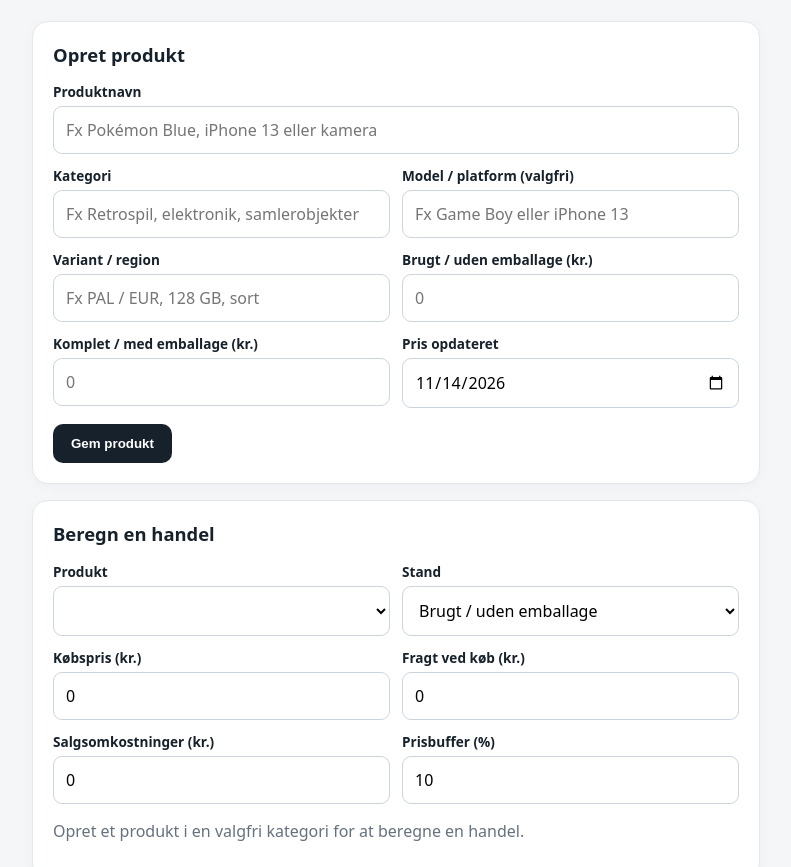
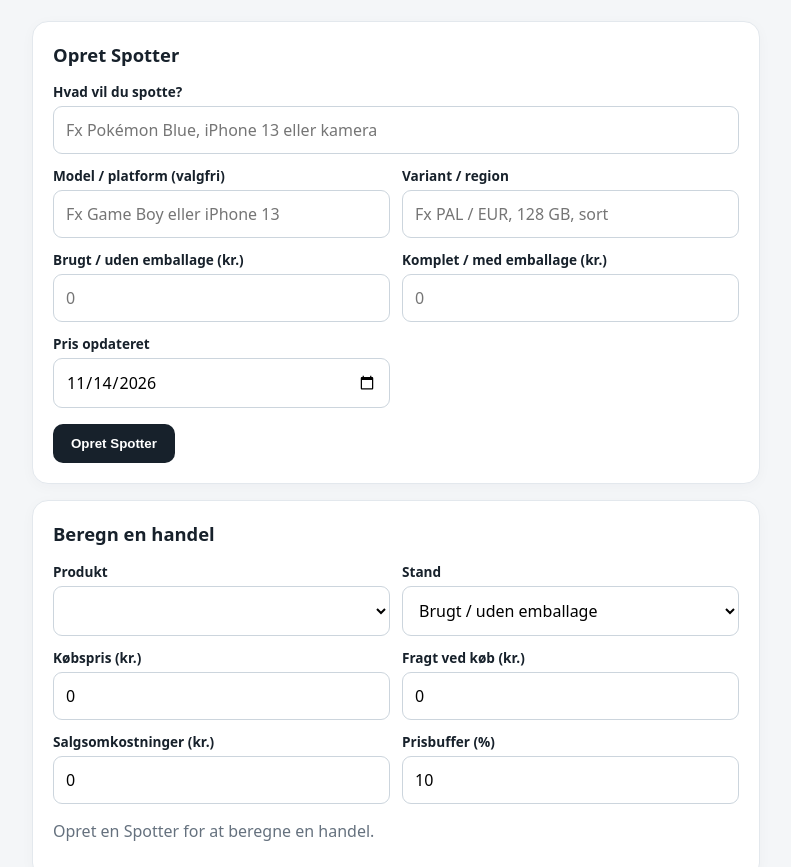
Before and after one commit to Atomicnumber36/marginspotter, a plain HTML site: page index.html in a window 1280 px wide. Shown: the part 108-975 px from the top of the page, without its empty margins (244-1035 px from the left). Drawn offline with Linux system fonts and the light colour scheme.

Commit message:
Simplify product creation into universal Create Spotter flow

```diff
--- a/index.html
+++ b/index.html
@@ -3,14 +3,14 @@
 <style>
 :root{font-family:system-ui,-apple-system,sans-serif;color:#17212b;background:#f4f6f8}*{box-sizing:border-box}body{margin:0}main{max-width:760px;margin:auto;padding:24px 16px 60px}header{margin-bottom:24px}h1{margin:0;font-size:2rem}p{color:#65717e}section{background:white;border:1px solid #e3e8ed;border-radius:16px;padding:20px;margin:16px 0;box-shadow:0 3px 14px #10203008}h2{font-size:1.15rem;margin-top:0}.grid{display:grid;grid-template-columns:repeat(2,minmax(0,1fr));gap:12px}.full{grid-column:1/-1}label{display:block;font-size:.85rem;font-weight:600;margin-bottom:5px}input,select{width:100%;border:1px solid #ccd5dd;border-radius:9px;padding:12px;font:inherit;background:white}button{border:0;border-radius:10px;background:#17212b;color:white;padding:12px 18px;font-weight:650;cursor:pointer}button.secondary{background:#edf0f3;color:#17212b}button.danger{background:#fff0f0;color:#a22}button:focus-visible,input:focus-visible,select:focus-visible{outline:3px solid #8cb8ff}.actions{display:flex;gap:8px;flex-wrap:wrap;margin-top:16px}.item{border-top:1px solid #edf0f2;padding:14px 0}.item:first-child{border:0}.meta{color:#65717e;font-size:.85rem}.positive{color:#087b53;font-weight:700}.negative{color:#b43838;font-weight:700}.stat{font-size:1.5rem;font-weight:750}small{color:#65717e}@media(max-width:450px){.grid{grid-template-columns:1fr}.full{grid-column:auto}}
 </style></head><body><main><header><h1>MarginSpotter</h1><p>Find plads til fortjeneste. Priserne indtaster du selv – dine data gemmes lokalt i denne browser.</p></header>
-<section><h2>Opret produkt</h2><form id="form"><div class="grid">
-<div class="full"><label for="name">Produktnavn</label><input id="name" required maxlength="120" placeholder="Fx Pokémon Blue, iPhone 13 eller kamera"></div>
-<div><label for="category">Kategori</label><input id="category" required placeholder="Fx Retrospil, elektronik, samlerobjekter"></div><div><label for="platform">Model / platform (valgfri)</label><input id="platform" placeholder="Fx Game Boy eller iPhone 13"></div>
+<section><h2>Opret Spotter</h2><form id="form"><div class="grid">
+<div class="full"><label for="name">Hvad vil du spotte?</label><input id="name" required maxlength="120" placeholder="Fx Pokémon Blue, iPhone 13 eller kamera"></div>
+<div><label for="platform">Model / platform (valgfri)</label><input id="platform" placeholder="Fx Game Boy eller iPhone 13"></div>
 <div><label for="region">Variant / region</label><input id="region" placeholder="Fx PAL / EUR, 128 GB, sort"></div>
 <div><label for="loose">Brugt / uden emballage (kr.)</label><input id="loose" type="number" min="0" step=".01" placeholder="0"></div>
 <div><label for="cib">Komplet / med emballage (kr.)</label><input id="cib" type="number" min="0" step=".01" placeholder="0"></div>
 <div><label for="date">Pris opdateret</label><input id="date" type="date" required></div>
-</div><div class="actions"><button type="submit">Gem produkt</button></div></form></section>
+</div><div class="actions"><button type="submit">Opret Spotter</button></div></form></section>
 <section><h2>Beregn en handel</h2><div class="grid">
 <div><label for="product">Produkt</label><select id="product"></select></div><div><label for="condition">Stand</label><select id="condition"><option value="loose">Brugt / uden emballage</option><option value="cib">Komplet / med emballage</option></select></div>
 <div><label for="purchase">Købspris (kr.)</label><input id="purchase" type="number" min="0" step=".01" value="0"></div>
@@ -18,7 +18,7 @@
 <div><label for="fees">Salgsomkostninger (kr.)</label><input id="fees" type="number" min="0" step=".01" value="0"></div>
 <div><label for="buffer">Prisbuffer (%)</label><input id="buffer" type="number" min="0" max="100" step="1" value="10"></div>
 </div><div id="result" aria-live="polite" style="margin-top:16px"></div></section>
-<section><h2>Mine produkter</h2><div id="items"></div></section>
+<section><h2>Mine Spottere</h2><div id="items"></div></section>
 </main><script>
 const key='marginspotter.products.v1';const $=id=>document.getElementById(id);const money=n=>new Intl.NumberFormat('da-DK',{style:'currency',currency:'DKK'}).format(n);let products=[];
 try{const saved=JSON.parse(localStorage.getItem(key)||'[]');if(Array.isArray(saved))products=saved}catch{}
@@ -26,9 +26,9 @@ $('date').value=new Date().toLocaleDateString('en-CA');
 function num(id){const raw=$(id).value;return raw===''?null:Number(raw)}
 function persist(){try{localStorage.setItem(key,JSON.stringify(products))}catch{alert('Browseren kunne ikke gemme data. Kontroller lagerindstillinger.')}}
 function el(tag,text,cls){const node=document.createElement(tag);node.textContent=text;if(cls)node.className=cls;return node}
-function render(){const selected=$('product').value;$('product').replaceChildren();products.forEach(p=>{const opt=document.createElement('option');opt.value=p.id;opt.textContent=p.name+' · '+(p.category||'Øvrigt');$('product').append(opt)});if(products.some(p=>p.id===selected))$('product').value=selected;
+function render(){const selected=$('product').value;$('product').replaceChildren();products.forEach(p=>{const opt=document.createElement('option');opt.value=p.id;opt.textContent=p.name+' · '+(p.platform||'Produkt');$('product').append(opt)});if(products.some(p=>p.id===selected))$('product').value=selected;
 $('items').replaceChildren();if(!products.length)$('items').append(el('p','Ingen produkter endnu.'));
 products.forEach(p=>{const box=el('div','','item');box.append(el('strong',p.name+' · '+(p.category||'Øvrigt')),el('div',(p.platform?p.platform+' · ':'')+(p.region||'Variant ikke angivet')+' · opdateret '+p.date,'meta'),el('div','Brugt/uden emballage: '+(p.loose===null?'Ikke angivet':money(p.loose))+' | Komplet/med emballage: '+(p.cib===null?'Ikke angivet':money(p.cib)),'meta'));const edit=el('button','Opdater priser','secondary');edit.type='button';edit.onclick=()=>{const a=prompt('Ny loose-pris (blank = ikke angivet)',p.loose??'');if(a===null)return;const b=prompt('Ny CIB-pris (blank = ikke angivet)',p.cib??'');if(b===null)return;const valid=s=>s.trim()===''||Number.isFinite(Number(s))&&Number(s)>=0;if(!valid(a)||!valid(b)){alert('Indtast gyldige ikke-negative priser.');return}p.loose=a.trim()===''?null:Number(a);p.cib=b.trim()===''?null:Number(b);p.date=new Date().toLocaleDateString('en-CA');persist();render()};const remove=el('button','Slet','danger');remove.type='button';remove.onclick=()=>{if(confirm('Slet '+p.name+'?')){products=products.filter(x=>x.id!==p.id);persist();render()}};const actions=el('div','','actions');actions.append(edit,remove);box.append(actions);$('items').append(box)});calculate()}
-function calculate(){const p=products.find(x=>x.id===$('product').value);const out=$('result');out.replaceChildren();if(!p){out.append(el('p','Opret et produkt i en valgfri kategori for at beregne en handel.'));return}const market=p[$('condition').value];if(market===null){out.append(el('p','Indtast først en markedspris for denne stand.'));return}const purchase=num('purchase'),shipping=num('shipping'),fees=num('fees'),buffer=num('buffer');if([purchase,shipping,fees,buffer].some(x=>x===null||!Number.isFinite(x)||x<0)||buffer>100){out.append(el('p','Angiv gyldige beløb og en buffer mellem 0 og 100 %.'));return}const resale=market*(1-buffer/100),invested=purchase+shipping,profit=resale-fees-invested,roi=invested>0?profit/invested*100:null,maxBuy=(resale-fees)/1.2-shipping;out.append(el('div','Forsigtig salgspris: '+money(resale),'meta'),el('div','Forventet fortjeneste: '+money(profit),'stat'),el('div','Afkast: '+(roi===null?'Ikke beregneligt ved 0 kr. investering':roi.toFixed(1)+' %'),roi!==null&&roi>=20?'positive':'negative'),el('div','Maks. købspris for 20 % afkast: '+(maxBuy>=0?money(maxBuy):'Ingen rentabel købspris'),'meta'));if(Date.now()-new Date(p.date+'T12:00:00').getTime()>30*86400000)out.append(el('p','Bemærk: Markedsprisen er over 30 dage gammel.'))}
-$('form').addEventListener('submit',e=>{e.preventDefault();const loose=num('loose'),cib=num('cib');if([loose,cib].some(v=>v!==null&&(!Number.isFinite(v)||v<0))){alert('Priser skal være positive tal.');return}products.push({id:crypto.randomUUID?crypto.randomUUID():String(Date.now())+Math.random(),name:$('name').value.trim(),category:$('category').value.trim(),platform:$('platform').value.trim(),region:$('region').value.trim(),loose,cib,date:$('date').value});persist();$('form').reset();$('date').value=new Date().toLocaleDateString('en-CA');render()});['product','condition','purchase','shipping','fees','buffer'].forEach(id=>$(id).addEventListener('input',calculate));render();
+function calculate(){const p=products.find(x=>x.id===$('product').value);const out=$('result');out.replaceChildren();if(!p){out.append(el('p','Opret en Spotter for at beregne en handel.'));return}const market=p[$('condition').value];if(market===null){out.append(el('p','Indtast først en markedspris for denne stand.'));return}const purchase=num('purchase'),shipping=num('shipping'),fees=num('fees'),buffer=num('buffer');if([purchase,shipping,fees,buffer].some(x=>x===null||!Number.isFinite(x)||x<0)||buffer>100){out.append(el('p','Angiv gyldige beløb og en buffer mellem 0 og 100 %.'));return}const resale=market*(1-buffer/100),invested=purchase+shipping,profit=resale-fees-invested,roi=invested>0?profit/invested*100:null,maxBuy=(resale-fees)/1.2-shipping;out.append(el('div','Forsigtig salgspris: '+money(resale),'meta'),el('div','Forventet fortjeneste: '+money(profit),'stat'),el('div','Afkast: '+(roi===null?'Ikke beregneligt ved 0 kr. investering':roi.toFixed(1)+' %'),roi!==null&&roi>=20?'positive':'negative'),el('div','Maks. købspris for 20 % afkast: '+(maxBuy>=0?money(maxBuy):'Ingen rentabel købspris'),'meta'));if(Date.now()-new Date(p.date+'T12:00:00').getTime()>30*86400000)out.append(el('p','Bemærk: Markedsprisen er over 30 dage gammel.'))}
+$('form').addEventListener('submit',e=>{e.preventDefault();const loose=num('loose'),cib=num('cib');if([loose,cib].some(v=>v!==null&&(!Number.isFinite(v)||v<0))){alert('Priser skal være positive tal.');return}products.push({id:crypto.randomUUID?crypto.randomUUID():String(Date.now())+Math.random(),name:$('name').value.trim(),platform:$('platform').value.trim(),region:$('region').value.trim(),loose,cib,date:$('date').value});persist();$('form').reset();$('date').value=new Date().toLocaleDateString('en-CA');render()});['product','condition','purchase','shipping','fees','buffer'].forEach(id=>$(id).addEventListener('input',calculate));render();
 </script></body></html>
```
